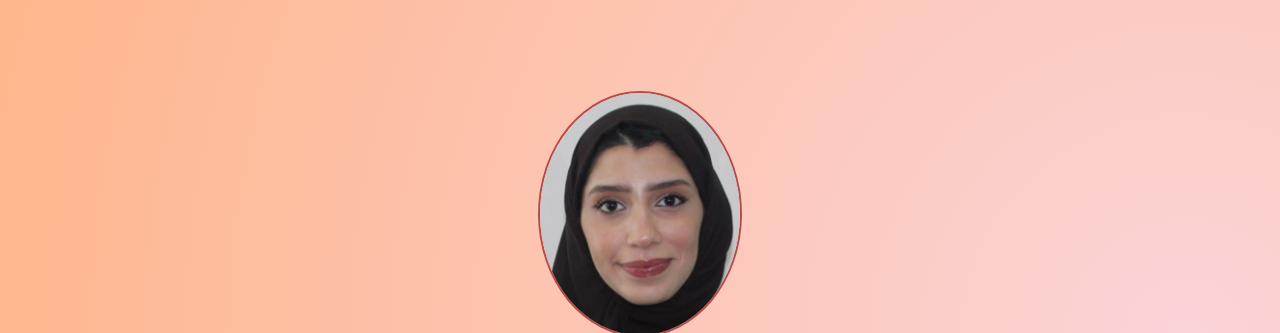
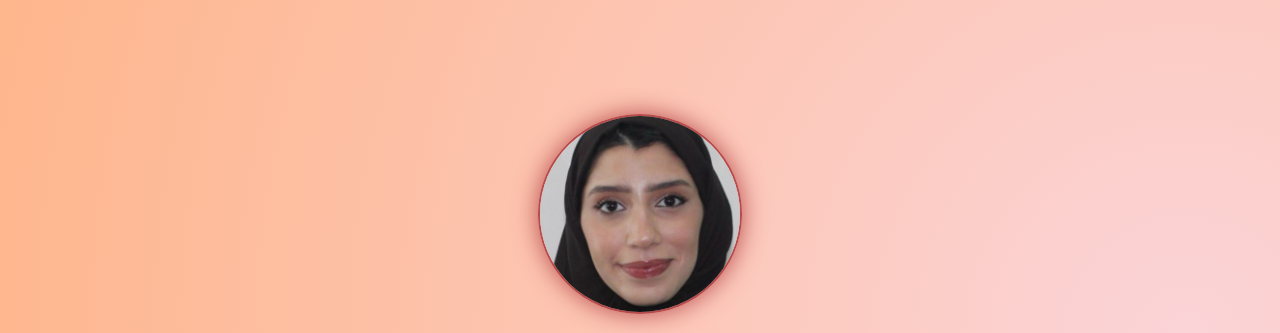
Before and after one commit to aluhallaq-lgtm/Portfolio, a plain HTML site: page index.html in a window 1280 px wide. Shown: the part 61-394 px from the top of the page. Drawn offline with Linux system fonts and the light colour scheme.

Commit message:
Update style.css

```diff
--- a/style.css
+++ b/style.css
@@ -151,12 +151,12 @@ span{
 .home-img img{
     position: relative;
     width: 16vw;
-    height: 200pts;
+    height: 200px;
 
     object-fit: cover; /* Ensures the image fills the circle without distortion */
     border-radius: 50%;
      border: 2.5px solid #b74b4b;
-    box-shadow: 0 0 25px solid #b74b4b;
+    box-shadow: 0 0 25px #b74b4b;
     cursor: pointer;
     transition: 0.2s linear;
 }
```
